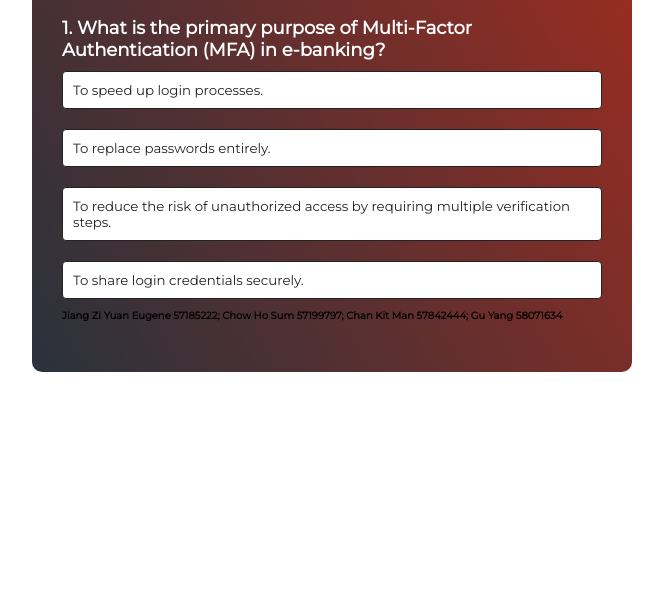
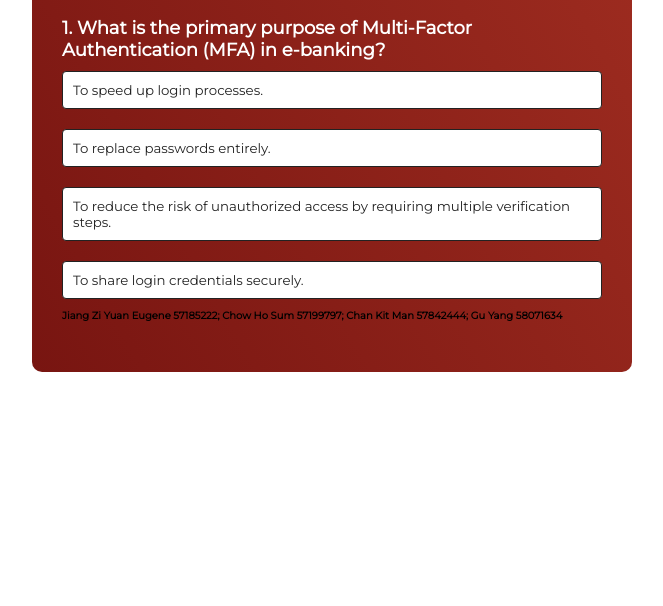
Before and after one commit to Maplepies-Eugene/CS1102-Group-project, a plain HTML site: page quiz.html in a window 1280 px wide. Shown: the part 194-800 px from the top of the page, without its empty margins (308-971 px from the left). Drawn offline with Linux system fonts and the light colour scheme.

Commit message:
Update style.css

```diff
--- a/style.css
+++ b/style.css
@@ -936,7 +936,7 @@ ol {
 /* Quiz*/
 
 .app{
-    background: linear-gradient(60deg, #29323c 0%, #9e2c20 100%);
+    background: linear-gradient(60deg, #781511 0%, #9e2c20 100%);
     width: 90%;
     max-width: 600px;
     margin: 100px auto 0;
```
